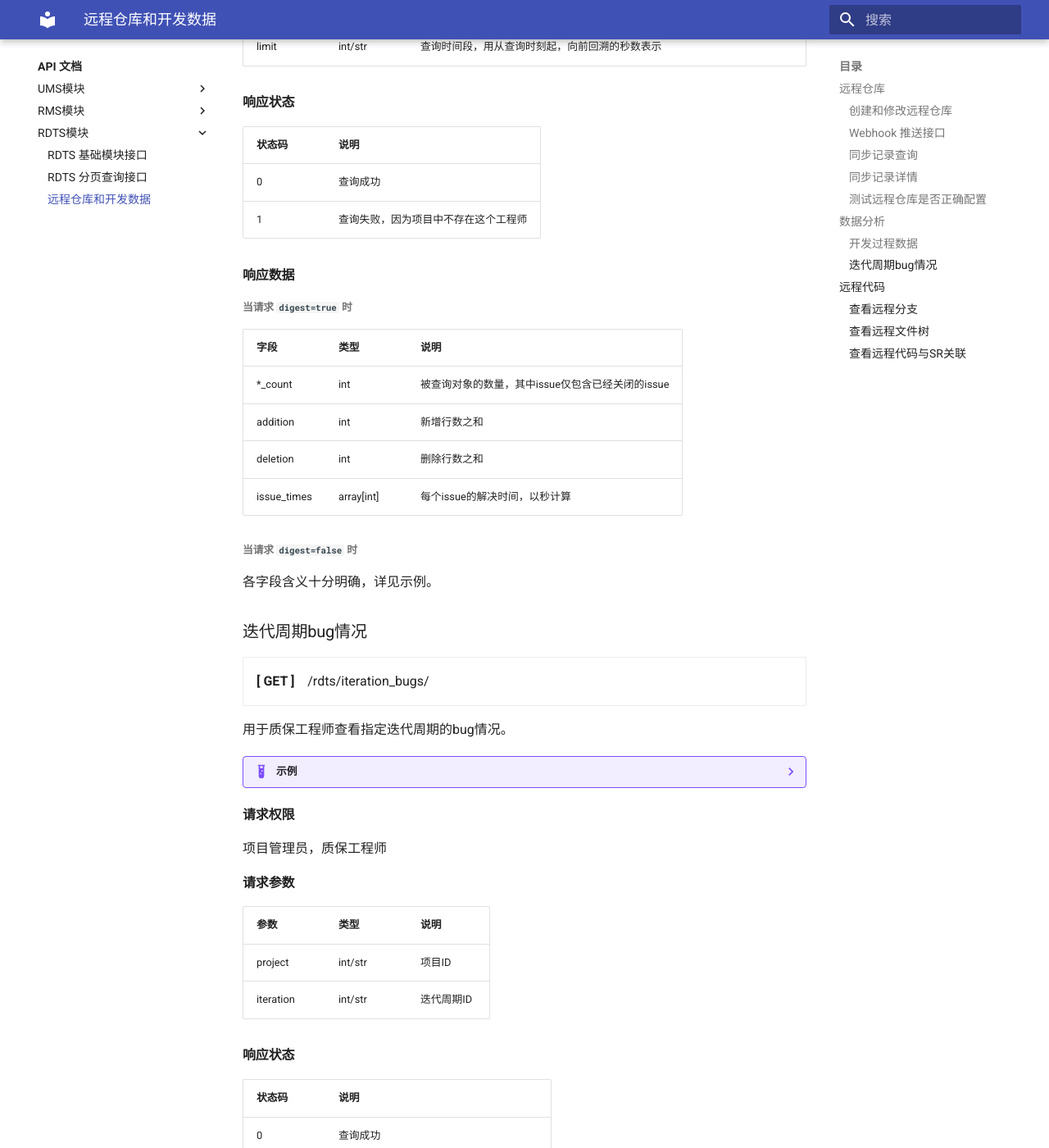
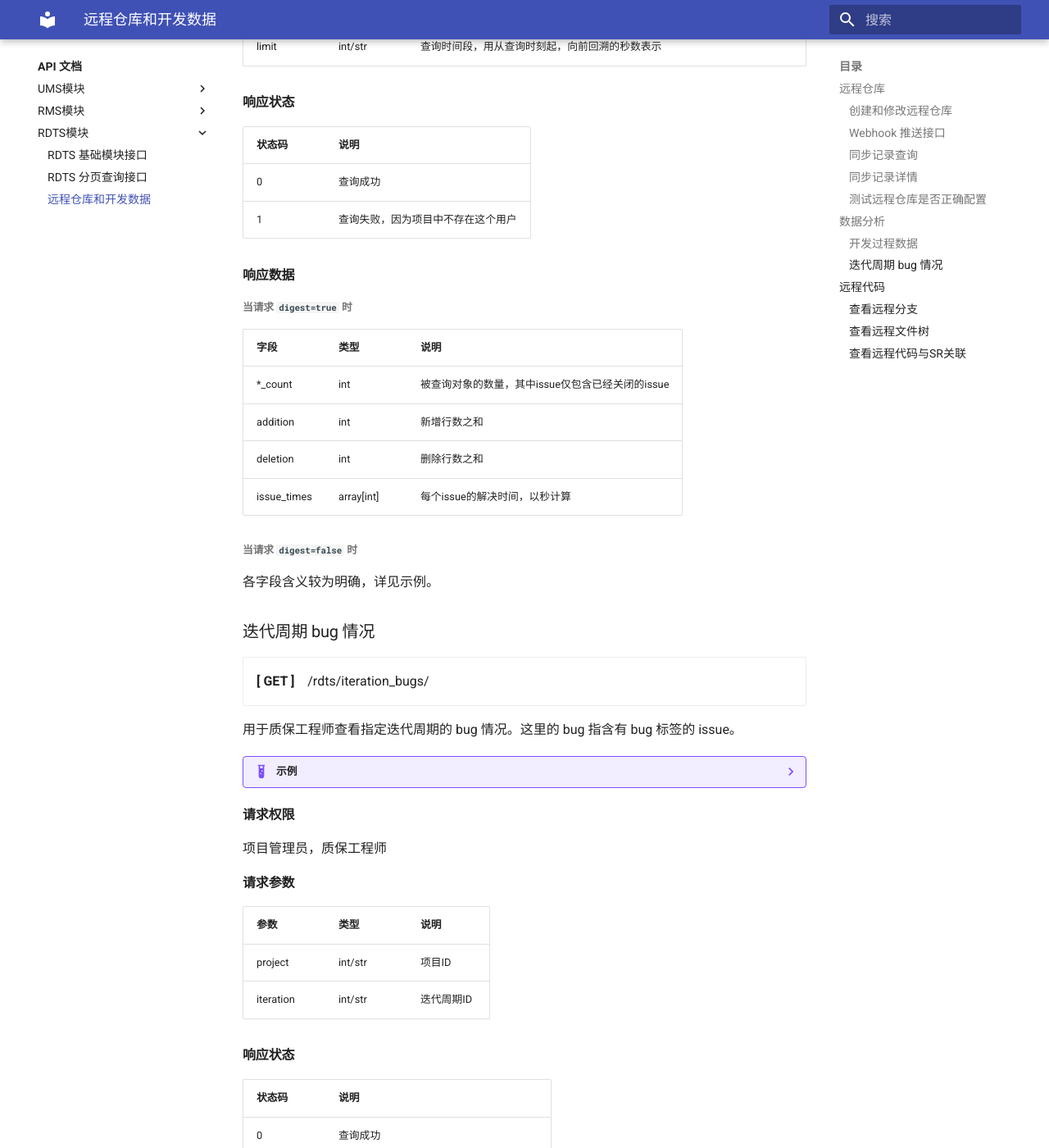
Before and after one commit to c7w/ReqMan-doc, an MkDocs documentation site: the page built from docs/api/rdts/remote.md, in a window 1280 px wide and 1400 px high, scrolled down 6766 px. Shown: the whole window at 82% size. Built offline with MkDocs 1.6.1 and Material for MkDocs 9.7.7, drawn with Linux system fonts in a browser that asks for light colours; some of the changed text lies outside the part shown.

Commit message:
[SR.006.821.I] Adjustments in format  (#38)

```diff
--- a/docs/api/rdts/remote.md
+++ b/docs/api/rdts/remote.md
@@ -544,7 +544,7 @@
 |状态码|说明|
 |-|-|
 |0|查询成功|
-|1|查询失败，因为项目中不存在这个工程师|
+|1|查询失败，因为项目中不存在这个用户|
 
 #### 响应数据
 ##### 当请求 `digest=true` 时
@@ -556,16 +556,16 @@
 |issue_times|array\[int\]|每个issue的解决时间，以秒计算|
 
 ##### 当请求 `digest=false` 时
-各字段含义十分明确，详见示例。
+各字段含义较为明确，详见示例。
 
 
 
-### 迭代周期bug情况
+### 迭代周期 bug 情况
 <div class="grid cards" markdown>
 - <span>**[ GET ]** &nbsp;&nbsp; /rdts/iteration_bugs/</span>
 </div>
 
-用于质保工程师查看指定迭代周期的bug情况。
+用于质保工程师查看指定迭代周期的 bug 情况。这里的 bug 指含有 bug 标签的 issue。
 
 ??? example "示例"
     === "请求"
@@ -622,6 +622,10 @@
 ## 远程代码
 
 ### 查看远程分支
+
+<div class="grid cards" markdown>
+- <span>**[ GET ]** &nbsp;&nbsp; /rdts/forward_branches/</span>
+</div>
 
 
 用于从远程仓库请求分支情况。
@@ -695,8 +699,12 @@
 
 ### 查看远程文件树
 
+<div class="grid cards" markdown>
+- <span>**[ GET ]** &nbsp;&nbsp; /rdts/forward_tree/</span>
+</div>
 
-用于从远程仓库请求分支情况，以查看代码。
+用于从远程仓库请求指定路径的文件树。
+
 
 ??? example "示例"
     === "请求"
@@ -756,7 +764,13 @@
 
 ### 查看远程代码与SR关联
 
+<div class="grid cards" markdown>
+- <span>**[ GET ]** &nbsp;&nbsp; /rdts/forward_code_sr/</span>
+</div>
+
+
 用于查看指定文件中代码块与相应 SR 和 commit 的关联。
+
 
 ??? example "示例"
     === "请求"
```
Also changed, not shown: docs/api/rdts/rdts.md (+2 -2 lines), docs/api/rms/query.md (+6 -4 lines), docs/api/rms/rms.md (+1 -1 lines), docs/api/ums/project.md (+1 -1 lines), docs/api/ums/user.md (+0 -7 lines).
